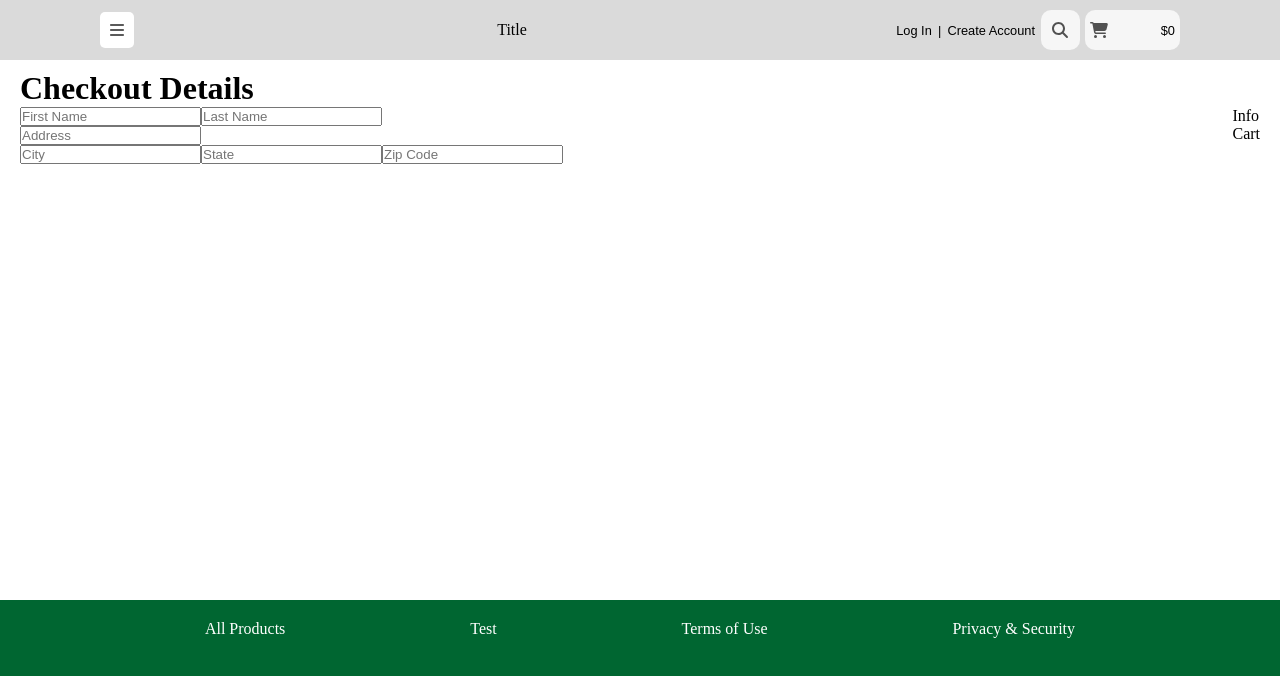
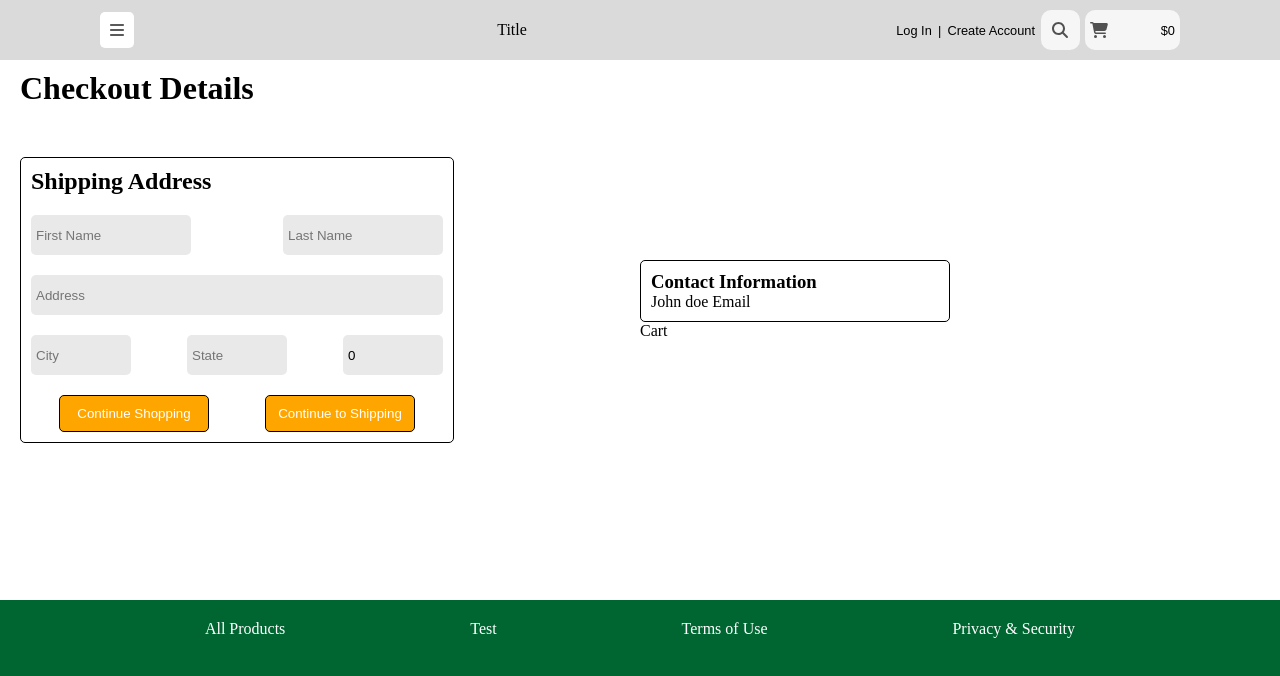
Before and after one commit to sblevins-dev/PremierSite, a React (Create React App) app in the folder frontend/: page /checkout in a window 1280 px wide. Shown: the top 676 px of the page. Built offline with nearby package versions, Linux system fonts and the light colour scheme; no server answers.

Commit message:
some work to checkout page. needs more

```diff
--- a/frontend/src/components/Checkout.js
+++ b/frontend/src/components/Checkout.js
@@ -1,31 +1,132 @@
 import "../css/checkout.css";
 import { useState } from "react";
+import { useNavigate } from "react-router-dom";
 
 export const Checkout = () => {
-  const [shipping, setShipping] = useState();
+  const navigate = useNavigate();
+
+  const [flag, setFlag] = useState("shipping");
+
+  let initialShipping = {
+    fName: "",
+    lName: "",
+    address: "",
+    city: "",
+    state: "",
+    zip: 0,
+  };
+
+  const [shipping, setShipping] = useState(initialShipping);
+
+  const handleShippingChange = (e) => {
+    setShipping({
+      ...shipping,
+      [e.target.name]: e.target.value,
+    });
+  };
+
+  const handleContinue = () => {
+    navigate("/");
+  };
+
+  const handleShipping = () => {
+    setFlag('shipping-method')
+  };
 
   return (
     <div className="checkout-page-container">
       <h1>Checkout Details</h1>
       <div className="sections">
         <div className="left-section">
-          <div className="shipping-wrapper">
-            <form>
+          {flag === "shipping" && (
+            <form className="shipping-wrapper">
+              <h2>Shipping Address</h2>
               <div className="form-group">
-                <input type="text" placeholder="First Name" />
-                <input type="text" placeholder="Last Name" />
+                <input
+                  type="text"
+                  name="fName"
+                  value={shipping.fName}
+                  placeholder="First Name"
+                  onChange={handleShippingChange}
+                />
+                <input
+                  type="text"
+                  name="lName"
+                  value={shipping.lName}
+                  placeholder="Last Name"
+                  onChange={handleShippingChange}
+                />
               </div>
-              <input type="text" placeholder="Address" />
+              <input
+                type="text"
+                name="address"
+                value={shipping.address}
+                placeholder="Address"
+                onChange={handleShippingChange}
+              />
               <div className="form-group">
-                <input type="text" placeholder="City" />
-                <input type="text" placeholder="State" />
-                <input type="number" placeholder="Zip Code" />
+                <input
+                  type="text"
+                  name="city"
+                  value={shipping.city}
+                  placeholder="City"
+                  onChange={handleShippingChange}
+                />
+                <input
+                  type="text"
+                  name="state"
+                  value={shipping.state}
+                  placeholder="State"
+                  onChange={handleShippingChange}
+                />
+                <input
+                  type="number"
+                  name="zip"
+                  value={shipping.zip}
+                  placeholder="Zip Code"
+                  onChange={handleShippingChange}
+                />
+              </div>
+              <div className="checkout-btns">
+                <button className="continue-shopping" onClick={handleContinue}>
+                  Continue Shopping
+                </button>
+                <button className="checkout" onClick={handleShipping}>
+                  Continue to Shipping
+                </button>
               </div>
             </form>
-          </div>
+          )}
+          {flag === 'shipping-method' && (
+            <form className="shipping-method-wrapper">
+                <div className="option">
+                    <input type="radio" />
+                    <p>Standard</p>
+                </div>
+                <div className="option">
+                    <input type="radio" />
+                    <p>Expedited</p>
+                </div>
+                <div className="option">
+                    <input type="radio" />
+                    <p>Next-Day Air</p>
+                </div>
+            </form>
+          )}
         </div>
         <div className="right-section">
-          <div className="information-wrapper">Info</div>
+          <div className="information-wrapper">
+            <div className="contact-info">
+              <h3>Contact Information</h3>
+              <p>John doe Email</p>
+            </div>
+            {shipping !== initialShipping && (
+              <div className="shipping-information">
+                <h3>Shipping Information</h3>
+                <p>{shipping.address}</p>
+              </div>
+            )}
+          </div>
           <div className="checkout-cart">Cart</div>
         </div>
       </div>
--- a/frontend/src/css/checkout.css
+++ b/frontend/src/css/checkout.css
@@ -1,13 +1,95 @@
 .checkout-page-container {
-    padding: 70px 20px 20px;
-    min-height: calc(100vh - 200px);
+  padding: 70px 20px 20px;
+  min-height: calc(100vh - 200px);
 }
 
 .checkout-page-container h1 {
-    font-size: 2rem;
+  font-size: 2rem;
+  margin-bottom: 50px;
 }
 
 .sections {
-    display: flex;
-    justify-content: space-between;
+  height: 100%;
+  display: flex;
+  align-items: center;
+  justify-content: space-between;
 }
+
+.left-section,
+.right-section {
+  width: 50%;
+}
+
+.shipping-wrapper {
+  height: 100%;
+  width: 70%;
+  padding: 10px;
+  border: 1px solid black;
+  border-radius: 5px;
+  display: flex;
+  flex-direction: column;
+  justify-content: space-evenly;
+}
+
+.shipping-wrapper h2 {
+  margin-bottom: 20px;
+}
+
+.shipping-wrapper .form-group {
+  display: flex;
+  justify-content: space-between;
+}
+
+.shipping-wrapper .form-group:nth-child(2) input {
+  width: 160px;
+}
+
+.shipping-wrapper .form-group:nth-child(2) input:last-child {
+  margin-left: 5px;
+}
+
+.shipping-wrapper .form-group:nth-child(4) input {
+  width: 100px;
+}
+
+.shipping-wrapper input {
+  height: 40px;
+  padding: 5px;
+  background-color: rgb(233, 233, 233);
+  border: none;
+  border-radius: 5px;
+  margin-bottom: 20px;
+}
+
+.shipping-method-wrapper {
+  height: 100%;
+  width: 70%;
+  padding: 10px;
+  border: 1px solid black;
+  border-radius: 5px;
+  display: flex;
+  flex-direction: column;
+  justify-content: space-evenly;
+}
+
+.information-wrapper {
+  width: 50%;
+  padding: 10px;
+  border: 1px solid black;
+  border-radius: 5px;
+}
+
+.checkout-btns {
+  display: flex;
+  justify-content: space-around;
+}
+
+.checkout-btns button {
+  width: 150px;
+  padding: 10px;
+  color: white;
+  background-color: orange;
+  border: 0.5px solid black;
+  border-radius: 5px;
+  cursor: pointer;
+}
```
